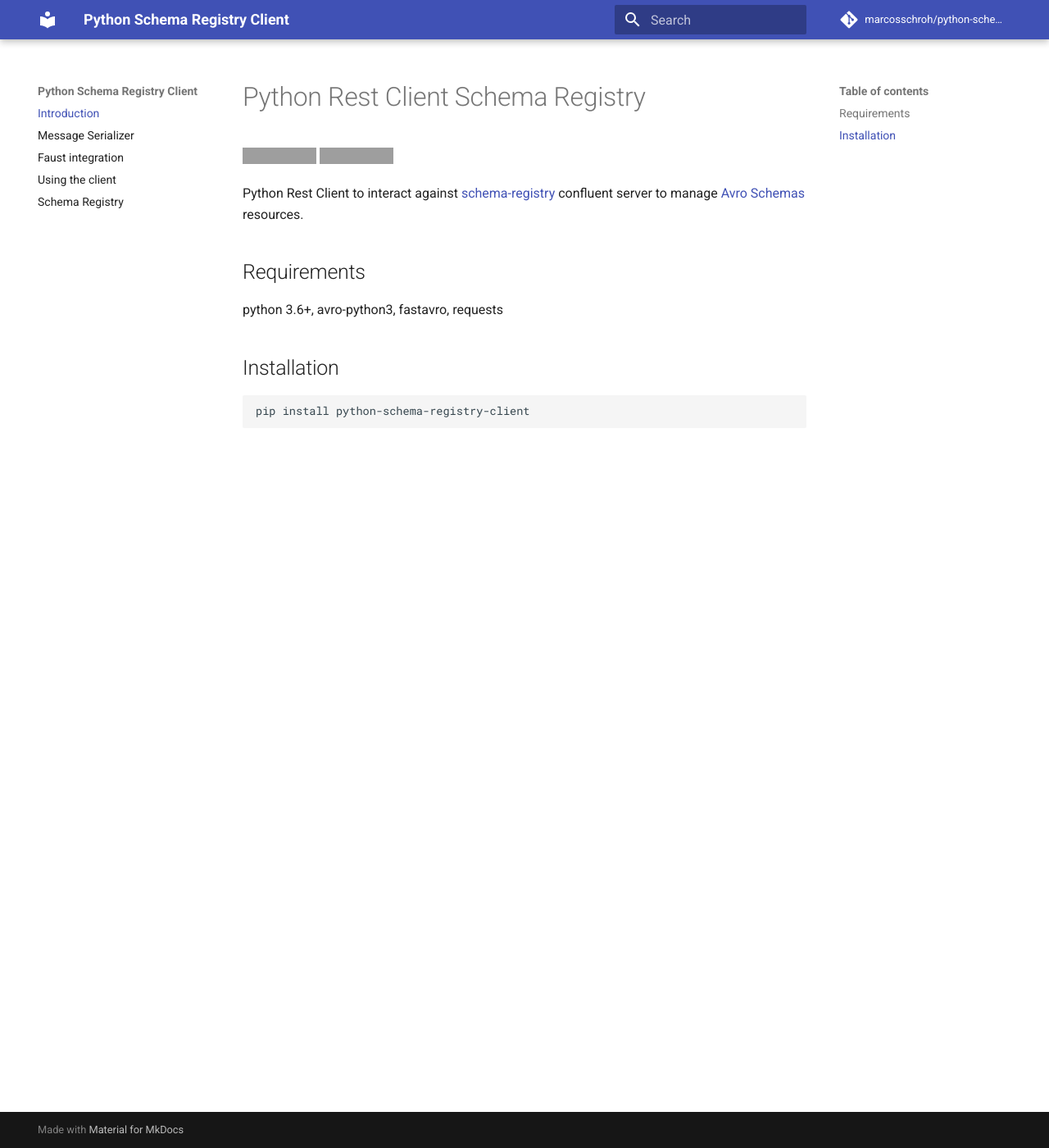
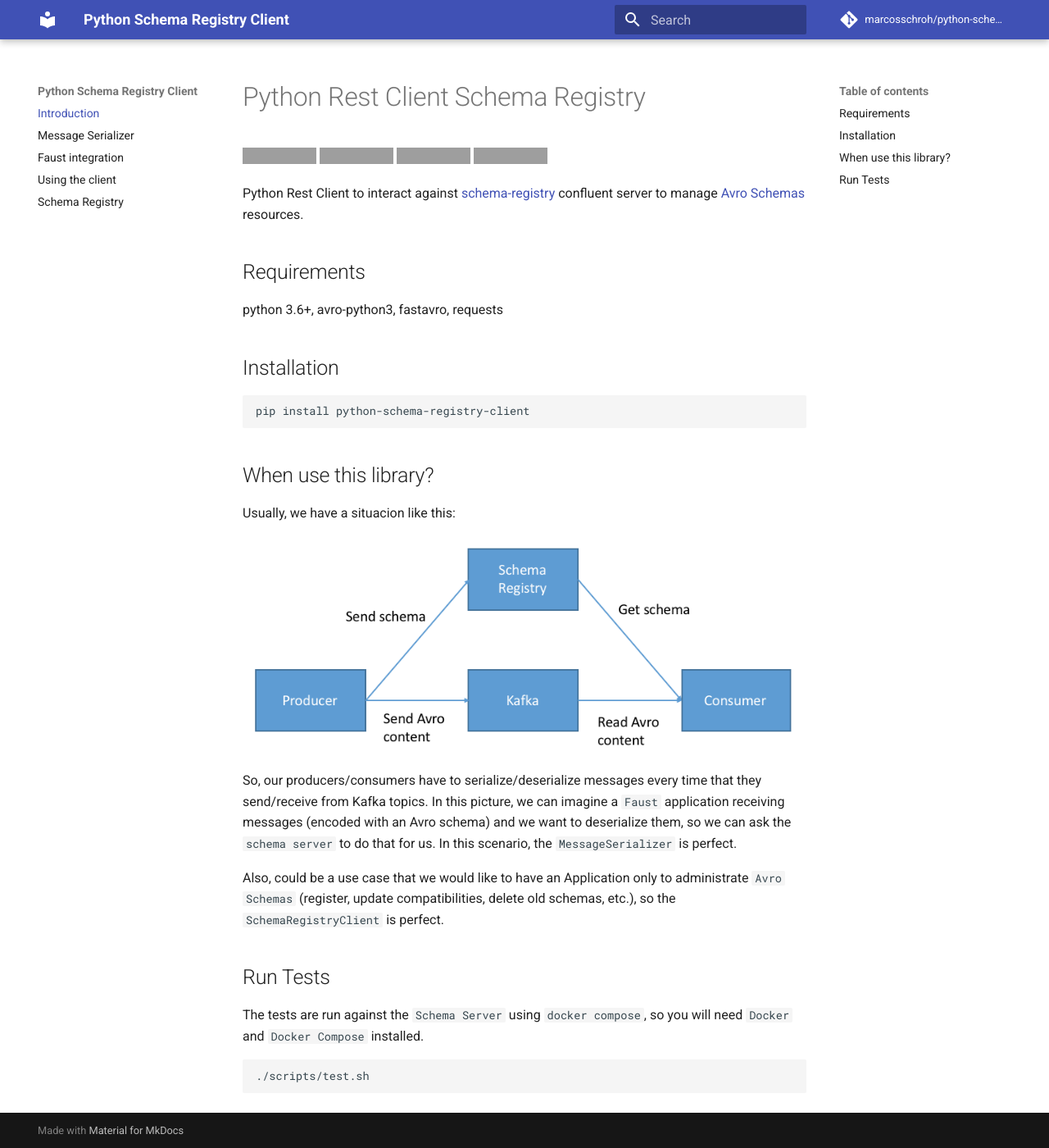
Before and after one commit to marcosschroh/python-schema-registry-client, an MkDocs documentation site: the page built from docs/index.md, in a window 1280 px wide and 1400 px high. Shown: the whole window at 82% size. Built offline with MkDocs 1.6.1 and Material for MkDocs 9.7.7, drawn with Linux system fonts in a browser that asks for light colours; comment, search, counter and statistics services are not loaded; grey boxes are pictures that could not be loaded.

````diff
--- a/docs/index.md
+++ b/docs/index.md
@@ -15,3 +18,22 @@ python 3.6+, avro-python3, fastavro, requests
 ```bash
 pip install python-schema-registry-client
 ```
+
+## When use this library?
+
+Usually, we have a situacion like this:
+
+![Confluent Architecture](img/confluent_architecture.png)
+
+So, our producers/consumers have to serialize/deserialize messages every time that they send/receive from Kafka topics. In this picture, we can imagine a `Faust` application receiving messages (encoded with an Avro schema) and we want to deserialize them, so we can ask the `schema server` to do that for us. In this scenario, the `MessageSerializer` is perfect.
+
+Also, could be a use case that we would like to have an Application only to administrate `Avro Schemas` (register, update compatibilities, delete old schemas, etc.), so the `SchemaRegistryClient` is perfect.
+
+## Run Tests
+
+The tests are run against the `Schema Server` using `docker compose`, so you will need
+`Docker` and `Docker Compose` installed.
+
+```bash
+./scripts/test.sh
+```
````
Also changed, not shown: other parts of docs/index.md (+3 -0 lines), README.md (+11 -0 lines), docs/faust.md (+1 -1 lines), docs/img/confluent_architecture.png (added).
